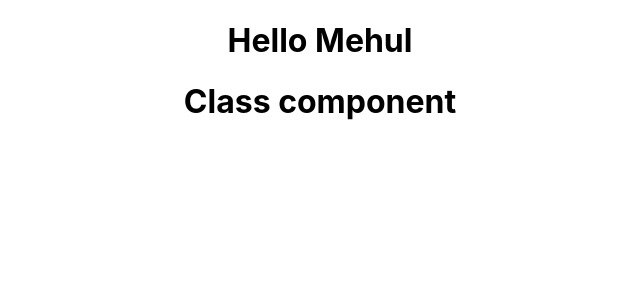
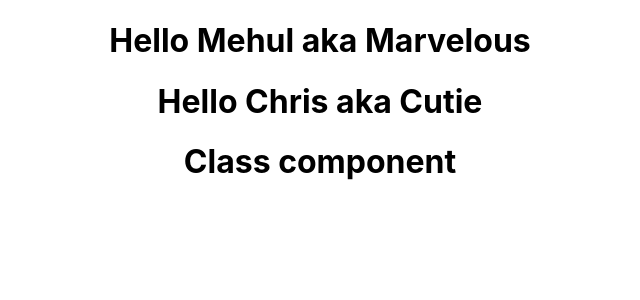
Before and after one commit to Azadmel/ReactFundas, a React (Create React App) app: page / in a window 1280 px wide. Shown: the top 300 px of the page, without its empty margins (320-960 px from the left). Built offline with nearby package versions, Linux system fonts and the light colour scheme.

Commit message:
Pass props into Greet component

```diff
--- a/src/App.js
+++ b/src/App.js
@@ -6,7 +6,8 @@ import Welcome from './components/Welcome'
 function App() {
   return (
     <div className="App">
-      <Greet></Greet>
+      <Greet name="Mehul" heroName="Marvelous"/>
+      <Greet name="Chris" heroName="Cutie"/>
       <Welcome></Welcome>
     </div>
   );
--- a/src/components/Greet.js
+++ b/src/components/Greet.js
@@ -1,3 +1,6 @@
 import React from 'react'
 
-export const Greet = () => <h1>Hello Mehul</h1>
+export const Greet = (props) => {
+    console.log(props)
+    return <h1>Hello {props.name} aka {props.heroName}</h1>
+}
```
